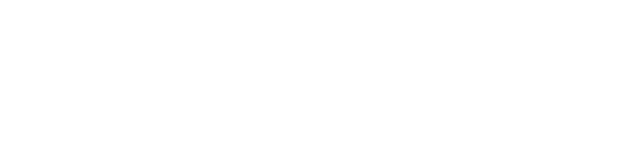
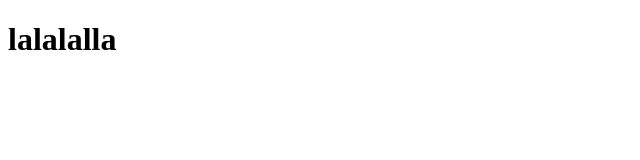
Before and after one commit to FongJamie/DemoWeek1_CloudI, a plain HTML site: page hello_world.html in a window 1280 px wide. Shown: the whole page, without its empty margins (0-640 px from the left). Drawn offline with Linux system fonts and the light colour scheme.

Commit message:
second commit

```diff
--- a/hello_world.html
+++ b/hello_world.html
@@ -2,9 +2,9 @@
 <html lang="en">
 <head>
     <meta charset="UTF-8">
-    <title>Title</title>
+    <title>demo cloud</title>
 </head>
 <body>
-
+    <h1>lalalalla</h1>
 </body>
 </html>
```
